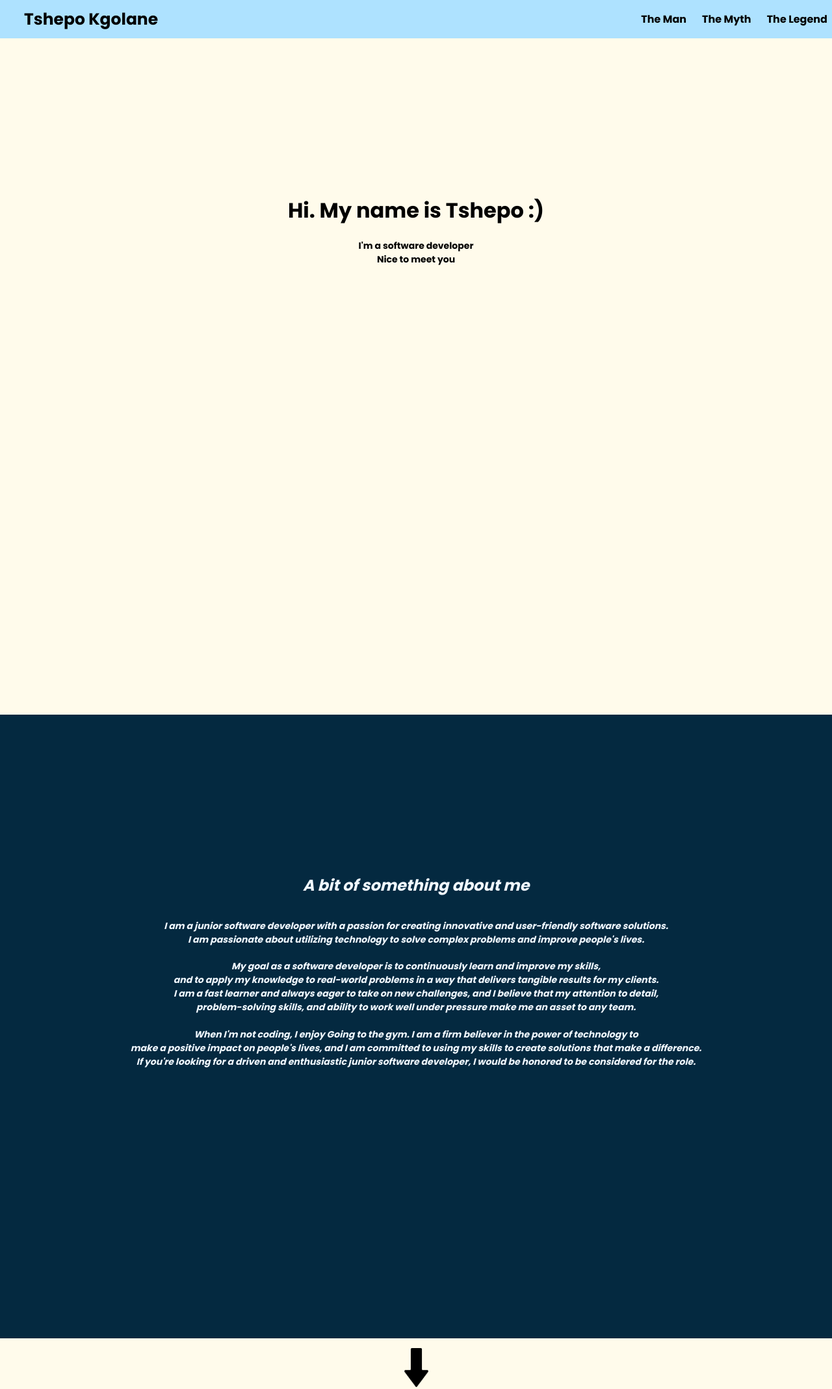
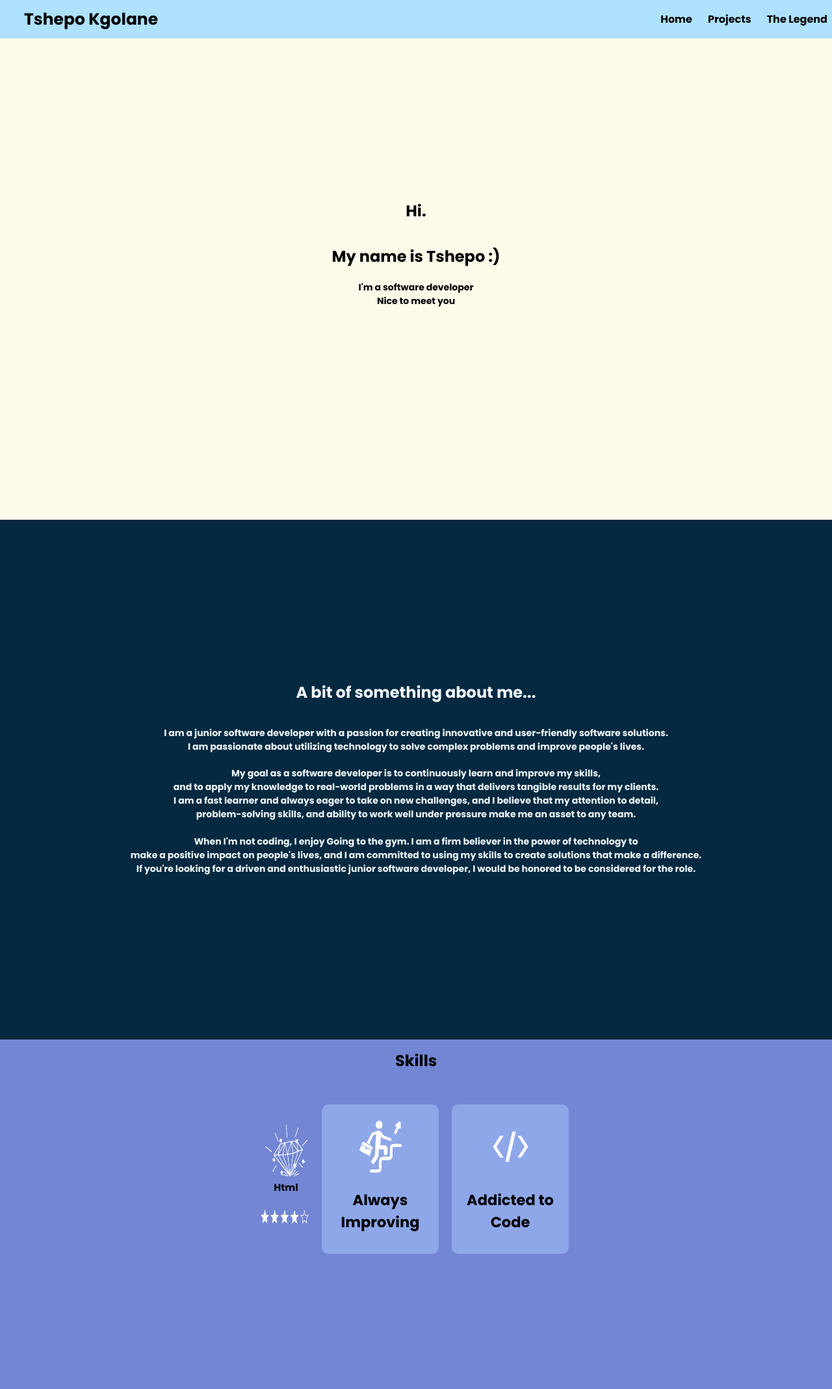
Before and after one commit to TshepoKgolane/My-Portfolio-, a plain HTML site: page index.html in a window 1280 px wide. Shown: the top 2138 px of the page at 65% size. Drawn offline with Linux system fonts and the light colour scheme.

Commit message:
Cleaned Up with sections

```diff
--- a/index.html
+++ b/index.html
@@ -15,25 +15,25 @@
     <div class="header">
         <a class="logo">Tshepo Kgolane</a>
         <div class="header-right">
-          <a href="#introduction">The Man</a>
-          <a href="#letsGetStarted">The Myth</a>
+          <a href="#introduction">Home</a>
+          <a href="#letsGetStarted">Projects</a>
           <a href="#certificate">The Legend</a>
         </div>
-
     </div>
-
-    <div id="top"></div>
+    <!-- The introduction-->
+        <section id="ContainsIntro">
             <div id="introduction">
-            <h1>Hi. My name is Tshepo :)</h1>
+                <h1>Hi.<br><br>My name is Tshepo :)</h1>
                 <p>I'm a software developer<br>
                 Nice to meet you</p>
                 </p>
             </div>
-
-      <section id="everything">
-            <div id="letsGetStarted">
+        </section>
+        <!--The end of the introduction-->
+        <!--The start of the about-->
+        <section id="ContainsAbout">
             <div class="Bio">
-                        <div class="SectionTitle"><h2>A bit of something about me</h2></div>
+                <div class="SectionTitle"><h2>A bit of something about me...</h2></div>
                 <p>I am a junior software developer with a passion for
                     creating innovative and user-friendly software solutions.<br>I am passionate about
                     utilizing technology to solve complex problems and improve people's lives.<br></p>
@@ -46,19 +46,21 @@
 
                     When I'm not coding, I enjoy Going to the gym. I am a firm believer in the power of technology to <br>
                     make a positive impact on people's lives, and I am committed to using my skills to create solutions that make a difference.
-                            <br>If you're looking for a driven and enthusiastic junior software developer, I would be honored to be considered for the role.</p></div>
+                    <br>If you're looking for a driven and enthusiastic junior software developer, I would be honored to be considered for the role.</p>
+                </div>
+        </section>
+        <!--The end of the About-->
+        <!--The start of the skills-->
+        <section id="ContainsSkills">
+            <div class="SectionTitle"><h2>Skills</h2></div>
+            <div class="cardsContainer">
+                <div class="card_2" >
+                    <div class="picture_2"><img src="images/diamondWhite.png" alt="Shinning diamond" width="65px" height="80px"></div>
+                    <div class="intro_2">
+                        <h4>Html</h1>
+                    </div>
+                    <div class="picture_2"><img src="images/4star.png" alt="4 stars" width="80px" height="55px"></div>
 
-                </div>
-                <div class="picture"><img src="images/down-arrow.png" alt="Shinning diamond" width="45px" height="60px"></div>
-
-            <div class="cardsContainer">
-
-                <div class="card" >
-                    <div class="picture"><img src="images/diamondWhite.png" alt="Shinning diamond" width="65px" height="80px"></div>
-                    <div class="intro">
-                        <h1>Quite the Perfectionist</h1>
-                        <p></p>
-                    </div>
                 </div>
                 <div class="card">
                     <div class="picture"><img src="images/walkmanWhite.png" alt="Man Walking" width="65px" height="80px"></div>
@@ -76,6 +78,10 @@
                     </div>
                 </div>
             </div>
+        </section>
+
+
+      <section id="everything">
             <div class="container">
                 <div class="card" >
                     <div class="picture"><img src="images/diamond.png" alt="Shinning diamond" width="65px" height="80px"></div>
@@ -88,6 +94,7 @@
                     <div class="picture"><img src="images/walkman.png" alt="Man Walking"width="65px" height="80px"></div>
                     <div class="intro">
                         <h1>Always Improving</h1>
+                        <div class="picture_2"><img src="images/4star.png" alt="4 stars" width="80px" height="55px"></div>
 
                     </div>
                 </div>
--- a/style.css
+++ b/style.css
@@ -4,6 +4,34 @@
     --darkerShade:#7286D3;
     --lighterShade:#8EA7E9;
     --shade1: #042940;
+
+}
+#ContainsIntro,#ContainsAbout,#ContainsSkills{
+height: 100vh;
+width: 100vw;
+}
+#ContainsSkills{
+  background-color: var(--darkerShade);
+
+}
+#ContainsIntro{
+  display: flex;
+  justify-content: center;
+  align-items: center;
+}
+#ContainsAbout{
+  display: flex;
+  justify-content: center;
+  align-items: center;
+  background-color: var(--shade1);
+}
+.SectionTitle{
+  padding: 15px;
+  text-align: center;
+}
+.Bio{
+  font-family: Arial, Helvetica, sans-serif;
+  color: aliceblue;
 
 }
 *{
@@ -17,31 +45,27 @@ body{
     background-color:var(--Background_colour);
 
 }
+#introduction{
+  text-align: center;
+
+   }
+   #introduction h1{
+
+     text-align: center;
+   }
 .letsGetStarted{
   display: flex;
   justify-content: center;
   align-items: center;
 
 }
-.Bio{
-  height: 100vh;
-  padding: 80px;
-  font-family: Arial, Helvetica, sans-serif;
-  font-style: italic;
-  background-color: var(--shade1);
-  color: aliceblue;
 
-}.SectionTitle{
-  padding: 15px;
-  margin-top: 150px;
-}
 .cardsContainer{
-  width: 100%;
-  height: 300px;
+
   display: flex;
   justify-content: center;
   align-items: center;
-  background-color: var(--darkerShade);
+
 }
 
 
@@ -118,15 +142,7 @@ transition: transform 0.2s ease-in-out;
     margin-left: 20px;
   }
 
-  #introduction{
- text-align: center;
- width: 100%;
- height: 100vh;
-  }
-  #introduction h1{
-    margin-top: 300px !important;
-    text-align: center;
-  }
+
   #letsGetStarted h2{
     text-align: center;
   }
```
Lines whose indentation alone changed are shown as unchanged.
